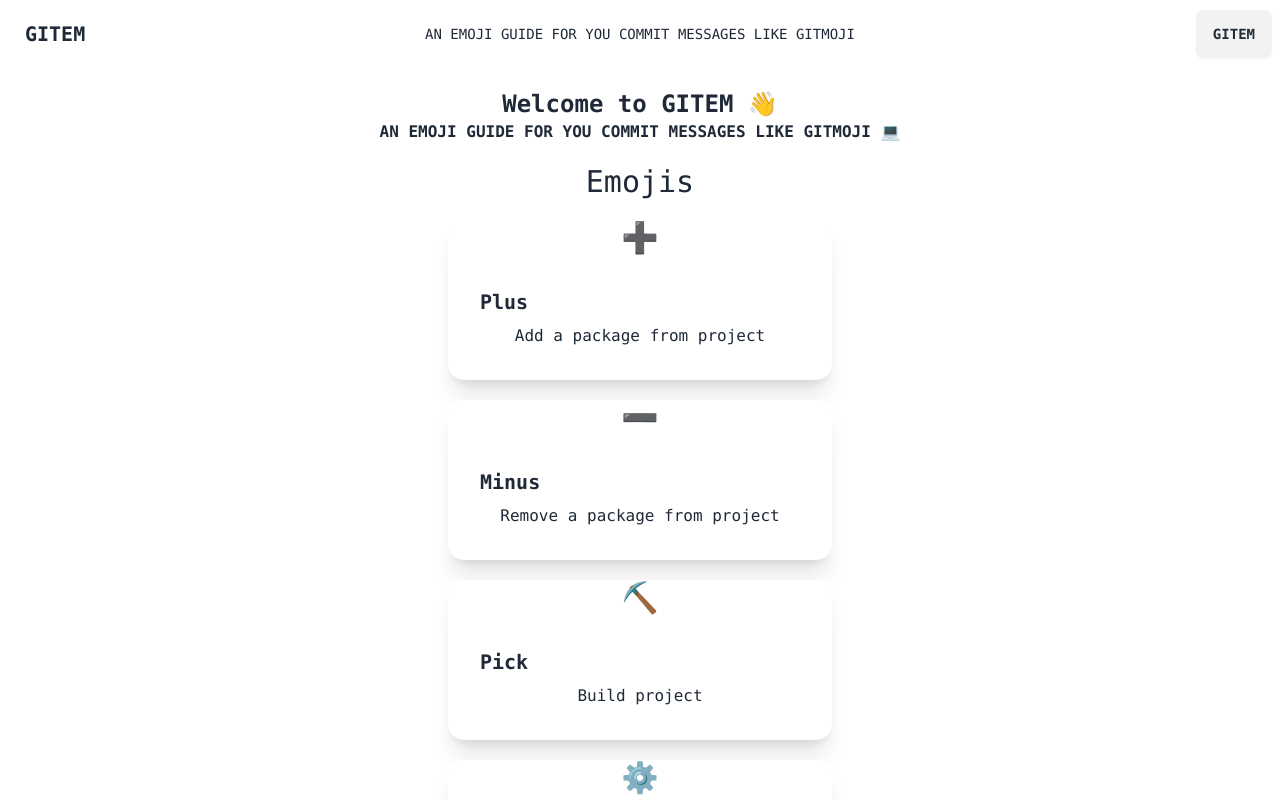
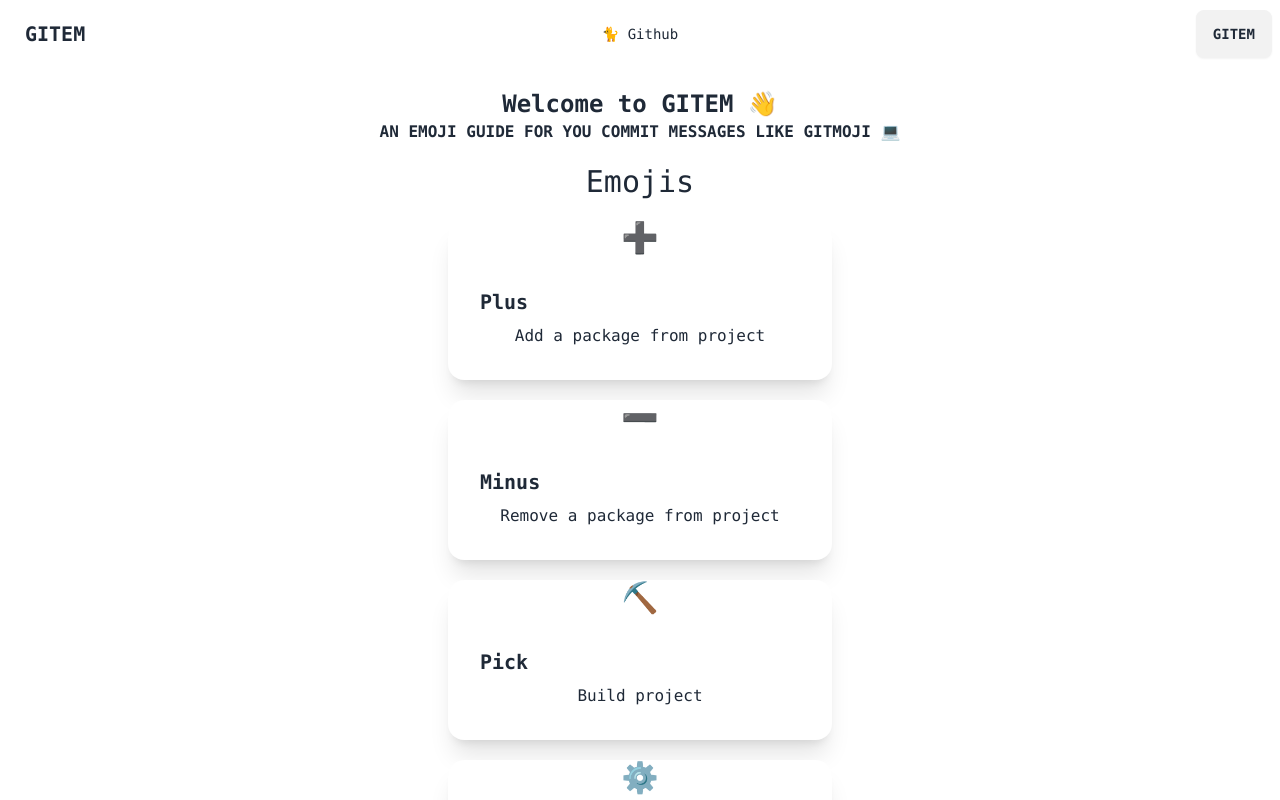
Before and after one commit to Thecode764/Gitem, a React (Vite) app: page / in a window 1280 px wide. Shown: the top 800 px of the page. Built offline with nearby package versions, Linux system fonts and the light colour scheme.

Commit message:
📝 Update the navbar texts

```diff
--- a/src/Navbar.jsx
+++ b/src/Navbar.jsx
@@ -11,14 +11,14 @@
             <svg xmlns="http://www.w3.org/2000/svg" className="h-5 w-5" fill="none" viewBox="0 0 24 24" stroke="currentColor"><path strokeLinecap="round" strokeLinejoin="round" strokeWidth="2" d="M4 6h16M4 12h8m-8 6h16" /></svg>
           </div>
           <ul tabIndex={0} className="menu menu-sm dropdown-content mt-3 z-[1] p-2 shadow bg-base-100 rounded-box w-52">
-            <li><a>AN EMOJI GUIDE FOR YOU COMMIT MESSAGES LIKE GITMOJI</a></li>
+            <li><a href="https://github.com/Thecode764/Gitem">🐈 Github</a></li>
           </ul>
         </div>
         <a className="btn btn-ghost text-xl">GITEM</a>
       </div>
       <div className="navbar-center hidden lg:flex">
         <ul className="menu menu-horizontal px-1">
-          <li><a>AN EMOJI GUIDE FOR YOU COMMIT MESSAGES LIKE GITMOJI</a></li>
+          <li><a href="https://github.com/Thecode764/Gitem">🐈 Github</a></li>
         </ul>
       </div>
       <div className="navbar-end">
```
